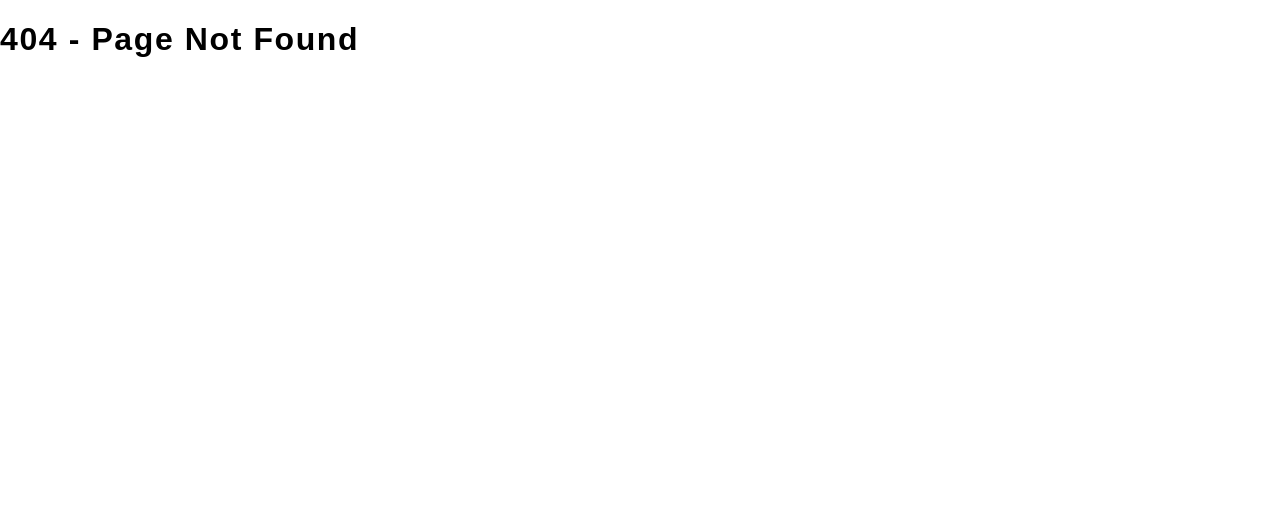
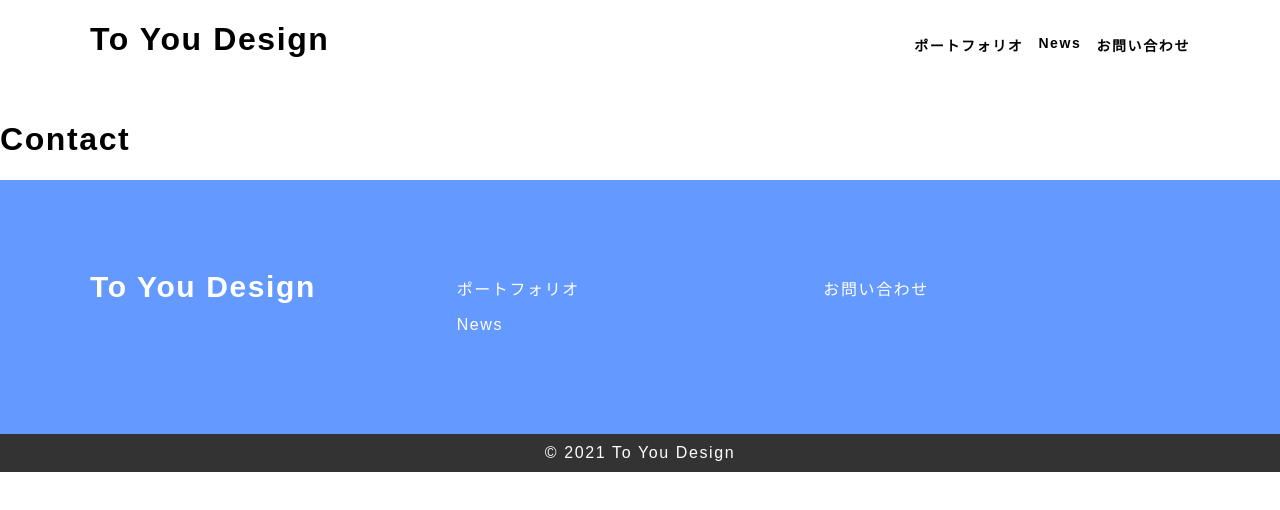
Before and after one commit to takoyan33/nextjs-portfolio, a Next.js app: page /Contact in a window 1280 px wide. Before the commit this address had no page. Shown: the top 510 px of the page. Built offline with nearby package versions, Linux system fonts and the light colour scheme.

Commit message:
pages add

```diff
--- a/components/Header.js
+++ b/components/Header.js
@@ -9,13 +9,22 @@
     <header class="pc">
       <div class="header_flx">
         <h1>
-          <a href="index.html">To You Design</a>
+          <Link href="/" >
+          To You Design
+          </Link>
         </h1>
         <nav class="pc-nav">
           <ul>
-            <li><a href="portfolio.html">ポートフォリオ</a></li>
-            <li><a href="news.html">News</a></li>
-            <li><a href="contact.html" class="">お問い合わせ</a></li>
+            <li><Link href="Portfolio">
+              ポートフォリオ
+              </Link></li>
+            <li><Link href="News">
+              News
+             </Link>
+              </li>
+            <li><Link href="Contact">
+            お問い合わせ
+              </Link></li>
           </ul>
         </nav>
       </div>
--- /dev/null
+++ b/pages/Contact.js
@@ -0,0 +1,14 @@
+import Header from '../components/Header'
+import Footer from '../components/Footer'
+
+export default function Contact() {
+  return(
+    <>
+<Header />
+
+  <h1>Contact</h1>
+
+  <Footer />
+  </>
+  );
+}
```
Also changed, not shown: pages/Portfolio.js (added, +14 -0 lines).
